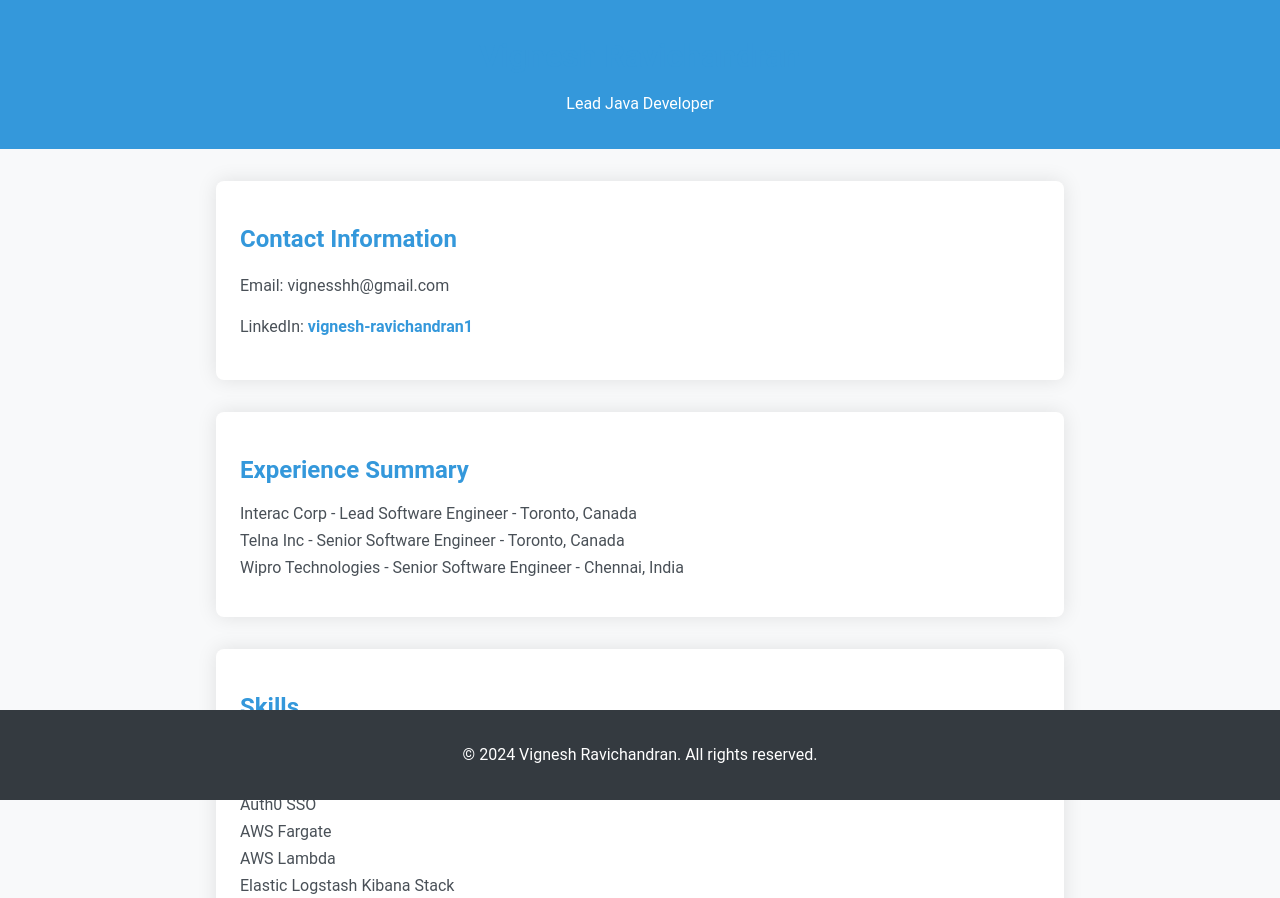
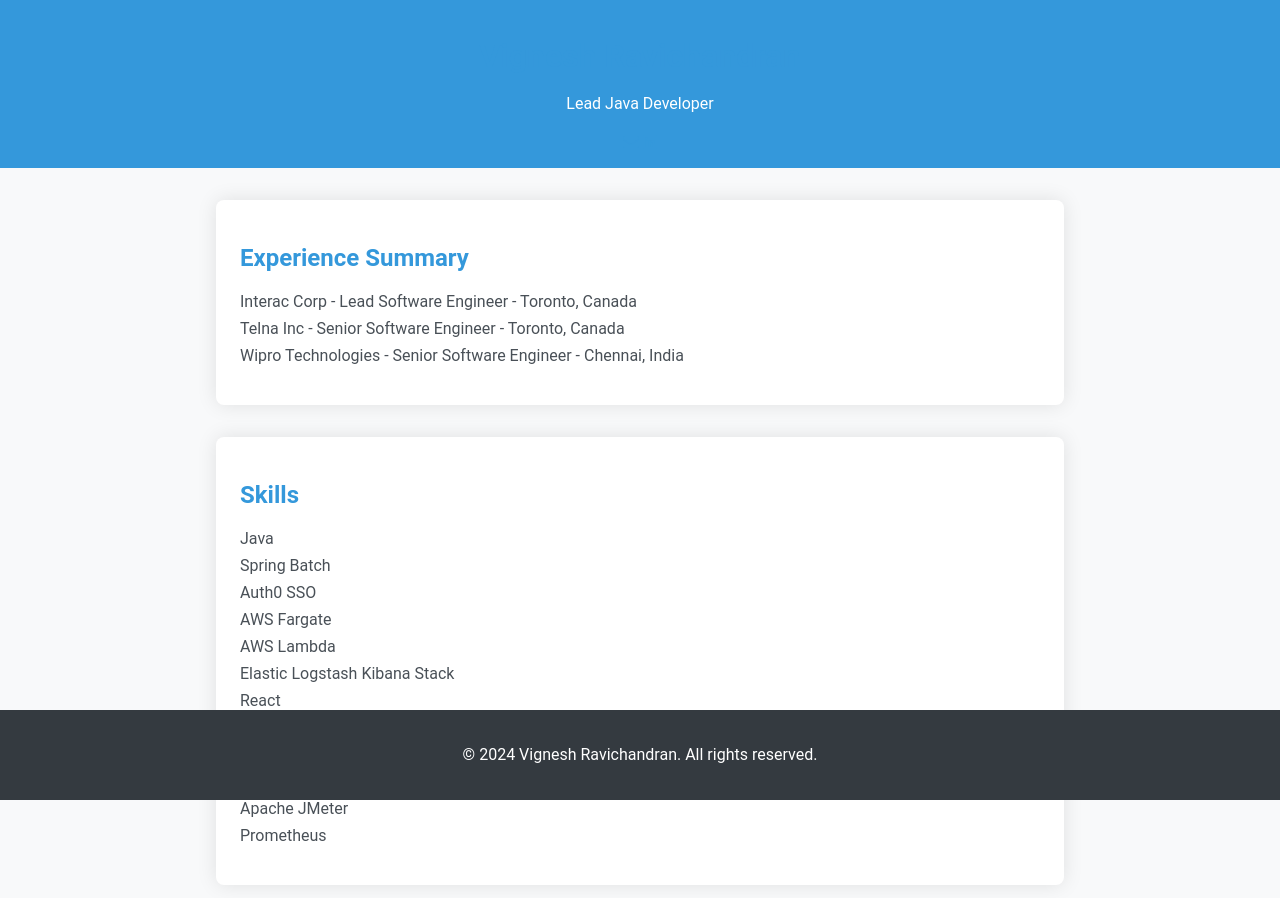
Before and after one commit to vignesh-ravichandran1/vignesh-ravichandran1.github.io, a plain HTML site: page index.html in a window 1280 px wide. Shown: the top 898 px of the page. Drawn offline with Linux system fonts and the light colour scheme.

Commit message:
Update index.html

```diff
--- a/index.html
+++ b/index.html
@@ -5,18 +5,17 @@
     <meta name="viewport" content="width=device-width, initial-scale=1.0">
     <title>Vignesh Ravichandran - Lead Java Developer</title>
     <link rel="stylesheet" href="styles.css">
+    <link rel="stylesheet" href="https://cdnjs.cloudflare.com/ajax/libs/font-awesome/5.15.3/css/all.min.css">
 </head>
 <body>
     <header>
         <h1>Vignesh Ravichandran</h1>
         <p>Lead Java Developer</p>
+        <div class="contact-icons">
+            <a href="mailto:vignesshh@gmail.com" target="_blank" title="Email"><i class="fas fa-envelope"></i></a>
+            <a href="https://www.linkedin.com/in/vignesh-ravichandran1/" target="_blank" title="LinkedIn"><i class="fab fa-linkedin"></i></a>
+        </div>
     </header>
-
-    <section>
-        <h2>Contact Information</h2>
-        <p>Email: vignesshh@gmail.com</p>
-        <p>LinkedIn: <a href="https://www.linkedin.com/in/vignesh-ravichandran1/" target="_blank">vignesh-ravichandran1</a></p>
-    </section>
 
     <section>
         <h2>Experience Summary</h2>
```
